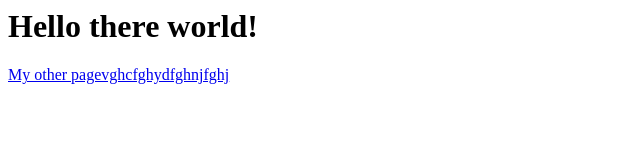
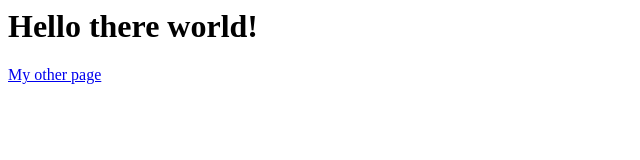
Before and after one commit to dKokoutsidis/web-platform-test, a plain HTML site: page index.html in a window 1280 px wide. Shown: the whole page, without its empty margins (0-640 px from the left). Drawn offline with Linux system fonts and the light colour scheme.

Commit message:
Update index.html

```diff
--- a/index.html
+++ b/index.html
@@ -6,6 +6,6 @@
   </head>
   <body>
     <h1>Hello there world!</h1>
-    <a href="/me.html">My other pagevghcfghydfghnjfghj</a>
+    <a href="/me.html">My other page</a>
   </body>
 </html>
```
